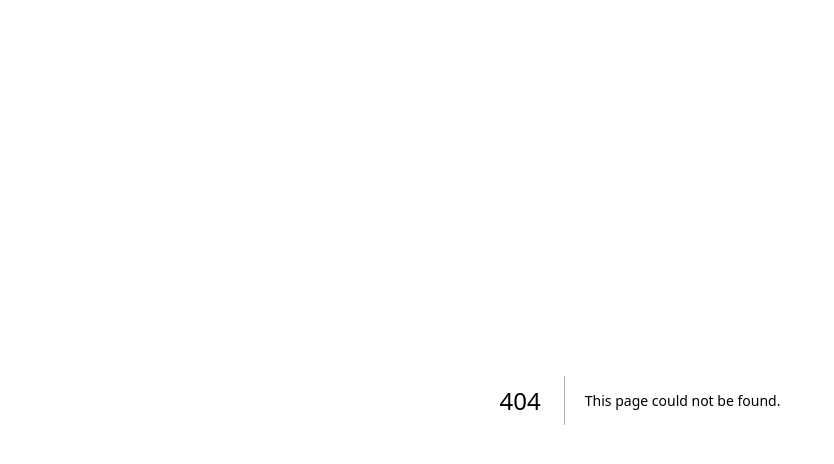
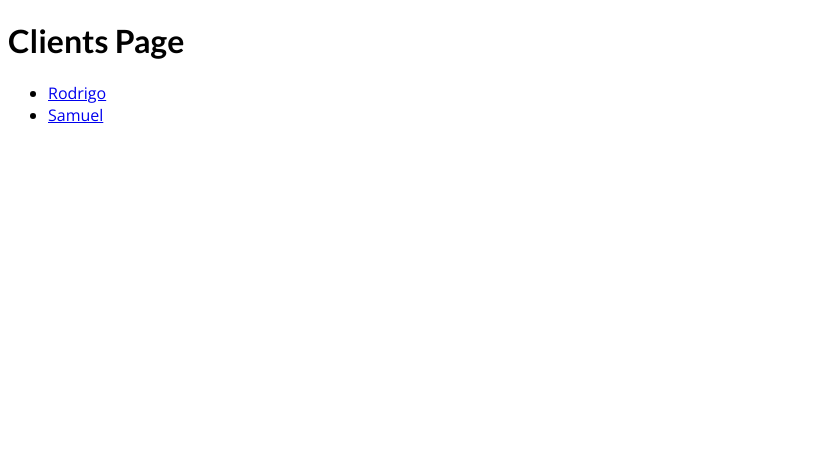
Before and after one commit to querandom/nextjs-playground, a Next.js app: page /clients in a window 1280 px wide. Before the commit this address had no page. Shown: the top 464 px of the page, without its empty margins (0-834 px from the left). Built offline with nearby package versions, Linux system fonts and the light colour scheme.

Commit message:
routing features

```diff
--- /dev/null
+++ b/src/app/clients/page.tsx
@@ -0,0 +1,23 @@
+import Link from 'next/link'
+
+const clients = [
+  { id: 'rodri', name: 'Rodrigo' },
+  { id: 'samu', name: 'Samuel' },
+]
+
+const ClientsPage = () => {
+  return (
+    <div>
+      <h1>Clients Page</h1>
+      <ul>
+        {clients.map((client) => (
+          <li key={client.id}>
+            <Link href={`/clients/${client.id}`}>{client.name}</Link>
+          </li>
+        ))}
+      </ul>
+    </div>
+  )
+}
+
+export default ClientsPage
--- a/src/app/globals.css
+++ b/src/app/globals.css
@@ -1,107 +1,18 @@
-:root {
-  --max-width: 1100px;
-  --border-radius: 12px;
-  --font-mono: ui-monospace, Menlo, Monaco, 'Cascadia Mono', 'Segoe UI Mono',
-    'Roboto Mono', 'Oxygen Mono', 'Ubuntu Monospace', 'Source Code Pro',
-    'Fira Mono', 'Droid Sans Mono', 'Courier New', monospace;
-
-  --foreground-rgb: 0, 0, 0;
-  --background-start-rgb: 214, 219, 220;
-  --background-end-rgb: 255, 255, 255;
-
-  --primary-glow: conic-gradient(
-    from 180deg at 50% 50%,
-    #16abff33 0deg,
-    #0885ff33 55deg,
-    #54d6ff33 120deg,
-    #0071ff33 160deg,
-    transparent 360deg
-  );
-  --secondary-glow: radial-gradient(
-    rgba(255, 255, 255, 1),
-    rgba(255, 255, 255, 0)
-  );
-
-  --tile-start-rgb: 239, 245, 249;
-  --tile-end-rgb: 228, 232, 233;
-  --tile-border: conic-gradient(
-    #00000080,
-    #00000040,
-    #00000030,
-    #00000020,
-    #00000010,
-    #00000010,
-    #00000080
-  );
-
-  --callout-rgb: 238, 240, 241;
-  --callout-border-rgb: 172, 175, 176;
-  --card-rgb: 180, 185, 188;
-  --card-border-rgb: 131, 134, 135;
-}
-
-@media (prefers-color-scheme: dark) {
-  :root {
-    --foreground-rgb: 255, 255, 255;
-    --background-start-rgb: 0, 0, 0;
-    --background-end-rgb: 0, 0, 0;
-
-    --primary-glow: radial-gradient(rgba(1, 65, 255, 0.4), rgba(1, 65, 255, 0));
-    --secondary-glow: linear-gradient(
-      to bottom right,
-      rgba(1, 65, 255, 0),
-      rgba(1, 65, 255, 0),
-      rgba(1, 65, 255, 0.3)
-    );
-
-    --tile-start-rgb: 2, 13, 46;
-    --tile-end-rgb: 2, 5, 19;
-    --tile-border: conic-gradient(
-      #ffffff80,
-      #ffffff40,
-      #ffffff30,
-      #ffffff20,
-      #ffffff10,
-      #ffffff10,
-      #ffffff80
-    );
-
-    --callout-rgb: 20, 20, 20;
-    --callout-border-rgb: 108, 108, 108;
-    --card-rgb: 100, 100, 100;
-    --card-border-rgb: 200, 200, 200;
-  }
-}
+@import url('https://fonts.googleapis.com/css2?family=Lato:wght@700&family=Open+Sans:wght@400;700&display=swap');
 
 * {
   box-sizing: border-box;
-  padding: 0;
-  margin: 0;
-}
-
-html,
-body {
-  max-width: 100vw;
-  overflow-x: hidden;
 }
 
 body {
-  color: rgb(var(--foreground-rgb));
-  /* background: linear-gradient(
-      to bottom,
-      transparent,
-      rgb(var(--background-end-rgb))
-    )
-    rgb(var(--background-start-rgb)); */
+  font-family: 'Open Sans', 'Lato', sans-serif;
 }
 
-a {
-  color: inherit;
-  text-decoration: none;
+h1,
+h2,
+h3,
+h4,
+h5,
+h6 {
+  font-family: 'Lato', sans-serif;
 }
-
-@media (prefers-color-scheme: dark) {
-  html {
-    color-scheme: dark;
-  }
-}
```
Also changed, not shown: src/app/clients/[id]/[projectId]/page.tsx (added, +10 -0 lines), src/app/clients/[id]/page.tsx (added, +20 -0 lines), src/app/not-found.tsx (added, +9 -0 lines), src/app/page.tsx (+7 -0 lines).
